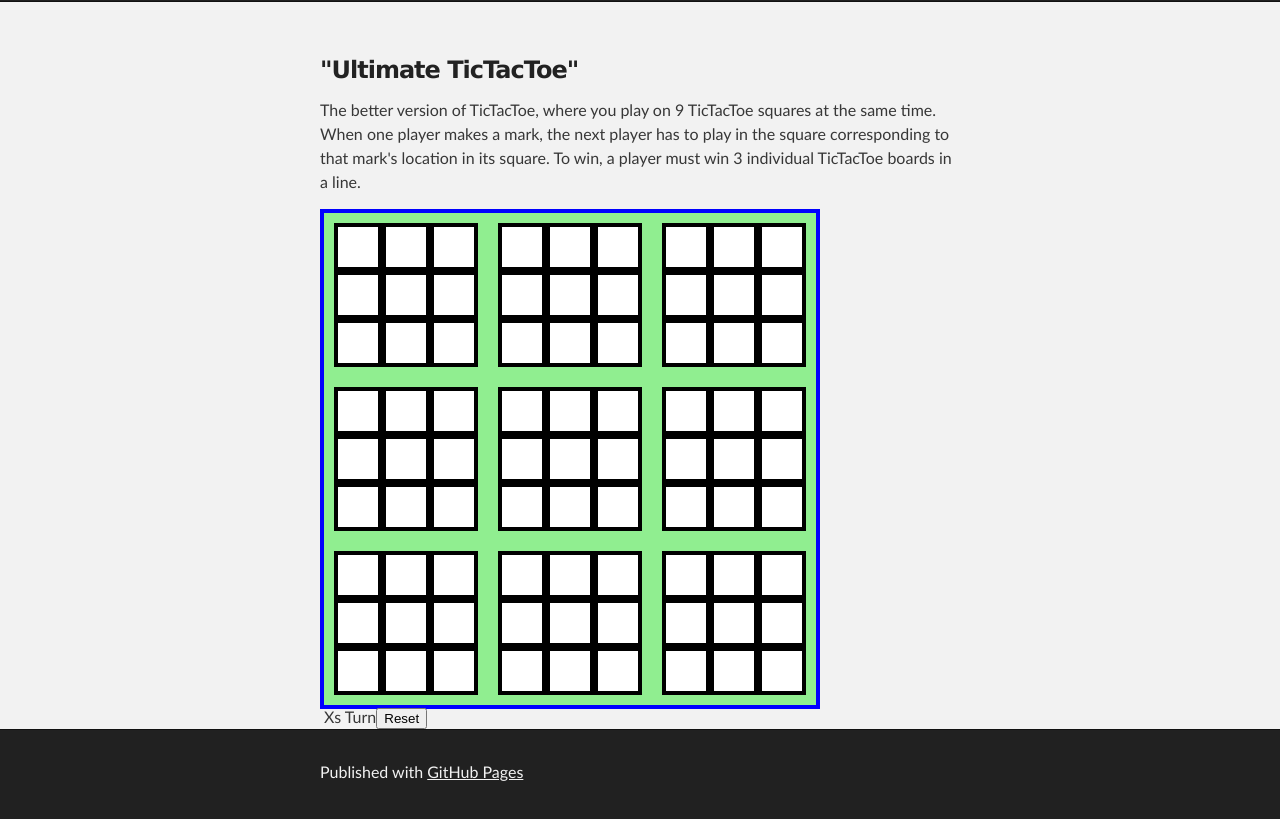
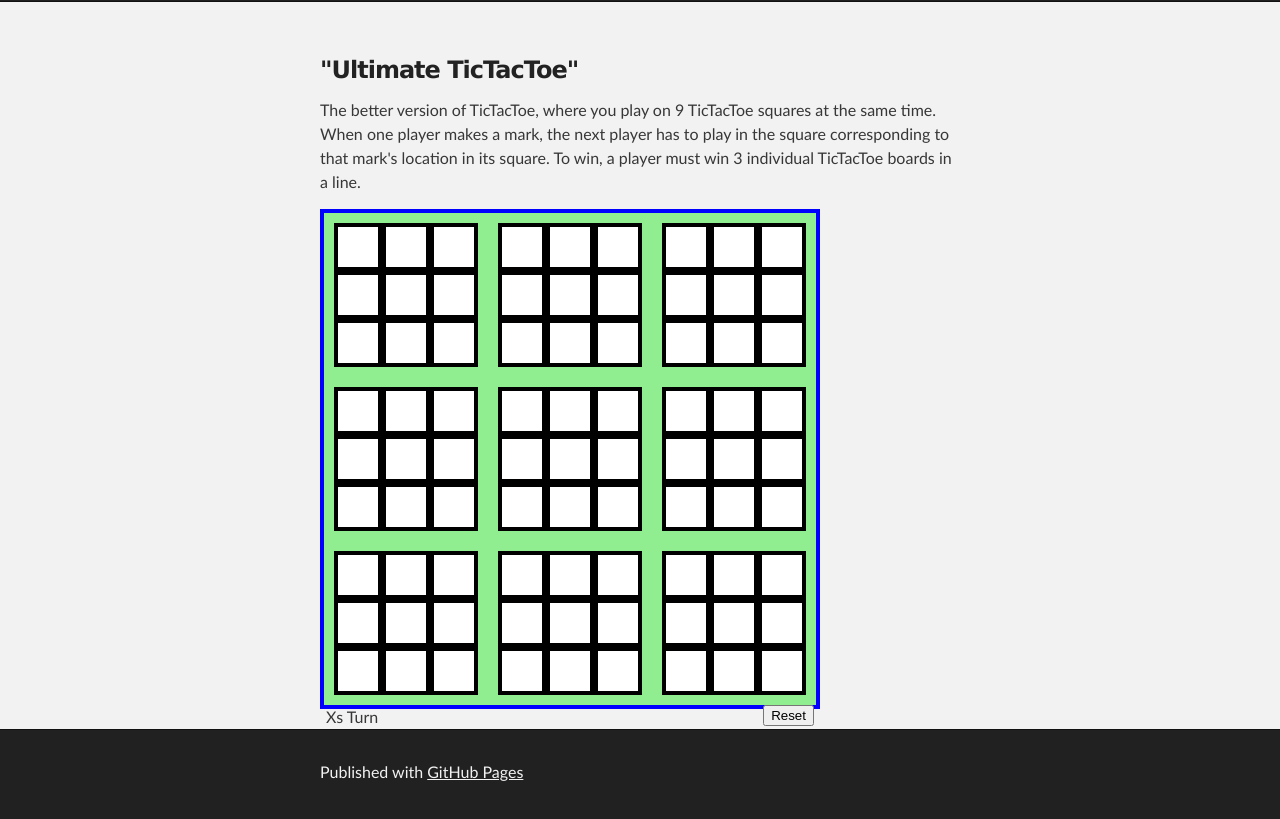
Before and after one commit to Zipx777/Zipx777.github.io, a PHP site: page / in a window 1280 px wide. Shown: the part 208-1027 px from the top of the page. Run offline with PHP 8.4, Linux system fonts and the light colour scheme; some libraries are stand-ins or nearby versions.

Commit message:
gameBoardFooter added

```diff
--- a/stylesheets/stylesheet.css
+++ b/stylesheets/stylesheet.css
@@ -484,10 +484,14 @@
   text-align: center;
 }
 
+#gameBoardFooter {
+  border: 2px solid black;
+}
+
 #turnDisplay {
   float: left;
 }
 
-#resetButtonDiv {
+#resetButton {
   float: right;
 }
```
